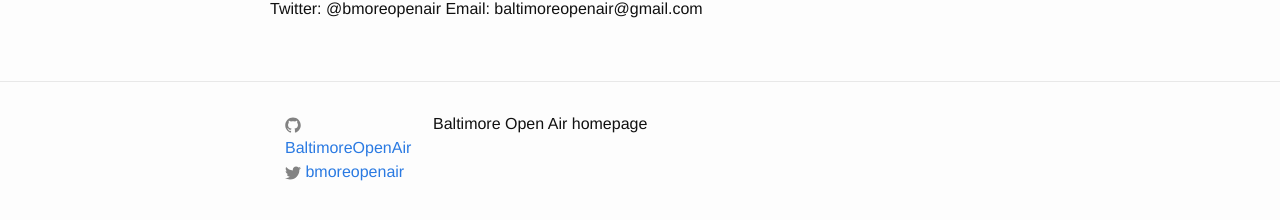
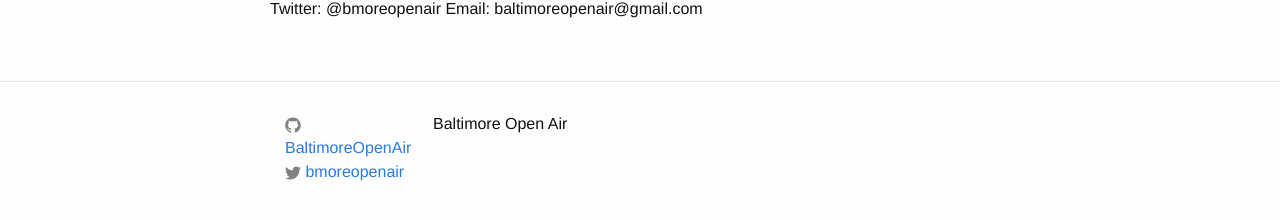
Before and after one commit to BaltimoreOpenAir/222.github.io, a Jekyll site: the page built from index.md, in a window 1280 px wide. Shown: the part 497-717 px from the top of the page. Built offline with Jekyll 4.4.1, drawn with Linux system fonts in a browser that asks for light colours.

Commit message:
Update _config.yml

```diff
--- a/_config.yml
+++ b/_config.yml
@@ -1,7 +1,7 @@
 # Site settings
 title: Baltimore Open Air
 description: > # this means to ignore newlines until "baseurl:"
- Baltimore Open Air homepage
+ Baltimore Open Air
 baseurl: "" # the subpath of your site, e.g. /blog/
 url: "http://baltimoreopenair.github.io" # the base hostname & protocol for your site
 email: baltimoreopenair@gmail.com
```
